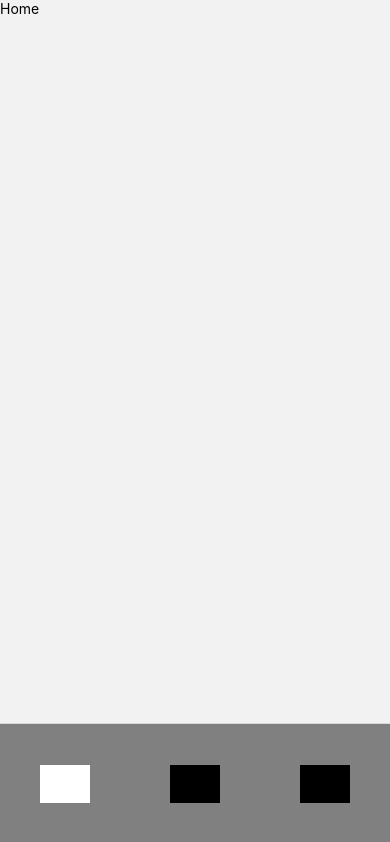
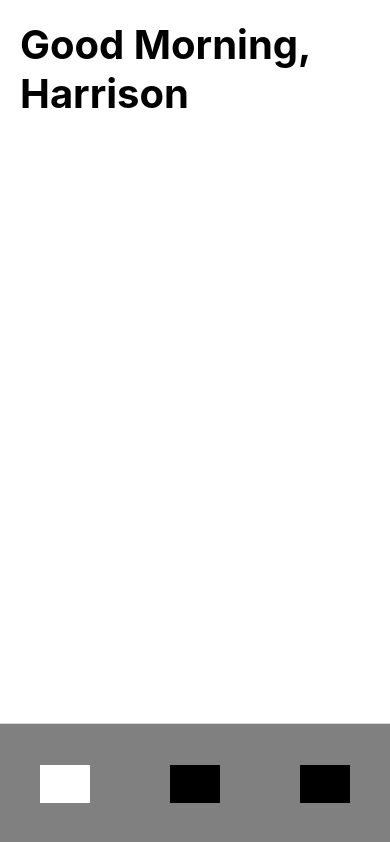
Before and after one commit to harri37/getUp, a React Native app: screen /Home in a window 390 px wide. Built offline with nearby package versions, Linux system fonts and the light colour scheme; grey boxes are pictures that could not be loaded.

Commit message:
feat: container and titles for pages

```diff
--- /dev/null
+++ b/components/Container.js
@@ -0,0 +1,27 @@
+import {SafeAreaView, Text} from 'react-native';
+import {useContext, React} from 'react';
+import {colors} from '../data/theme';
+import {AppContext} from '../helper/AppContext';
+
+/**
+ * Wrapper component for app. Provides padding and background color
+ * @param children components to be rendered inside the wrapper
+ * @returns render for container
+ */
+const Container = ({children}) => {
+  const {theme} = useContext(AppContext);
+  return (
+    <SafeAreaView
+      style={{
+        backgroundColor: colors[theme].bgColor,
+        paddingLeft: 20,
+        paddingRight: 20,
+        paddingTop: 20,
+        height: '100%',
+      }}>
+      {children}
+    </SafeAreaView>
+  );
+};
+
+export default Container;
--- /dev/null
+++ b/components/Title.js
@@ -0,0 +1,24 @@
+import {View, Text} from 'react-native';
+import {useContext, React} from 'react';
+import {colors, sizes} from '../data/theme';
+import {AppContext} from '../helper/AppContext';
+
+const Title = ({text}) => {
+  const {theme} = useContext(AppContext);
+
+  const styles = {
+    headerStyle: {
+      color: colors[theme].fgColor,
+      fontSize: sizes.header,
+      fontWeight: 'bold',
+    },
+  };
+
+  return (
+    <View>
+      <Text style={styles.headerStyle}>{text}</Text>
+    </View>
+  );
+};
+
+export default Title;
--- a/screens/EditAlarm.js
+++ b/screens/EditAlarm.js
@@ -1,12 +1,10 @@
 import {View, Text} from 'react-native';
 import React from 'react';
+import Container from '../components/Container';
+import Title from '../components/Title';
 
 const EditAlarm = () => {
-  return (
-    <View>
-      <Text>EditAlarm</Text>
-    </View>
-  );
+  return <Container children={<Title text="Edit Alarm" />} />;
 };
 
 export default EditAlarm;
--- a/screens/Home.js
+++ b/screens/Home.js
@@ -1,12 +1,10 @@
 import {View, Text} from 'react-native';
 import React from 'react';
+import Title from '../components/Title';
+import Container from '../components/Container';
 
 const Home = () => {
-  return (
-    <View>
-      <Text>Home</Text>
-    </View>
-  );
+  return <Container children={<Title text="Good Morning, Harrison" />} />;
 };
 
 export default Home;
--- a/screens/Profile.js
+++ b/screens/Profile.js
@@ -1,12 +1,10 @@
 import {View, Text} from 'react-native';
 import React from 'react';
+import Container from '../components/Container';
+import Title from '../components/Title';
 
 const Profile = () => {
-  return (
-    <View>
-      <Text>Profile</Text>
-    </View>
-  );
+  return <Container children={<Title text="Profile" />} />;
 };
 
 export default Profile;
```
